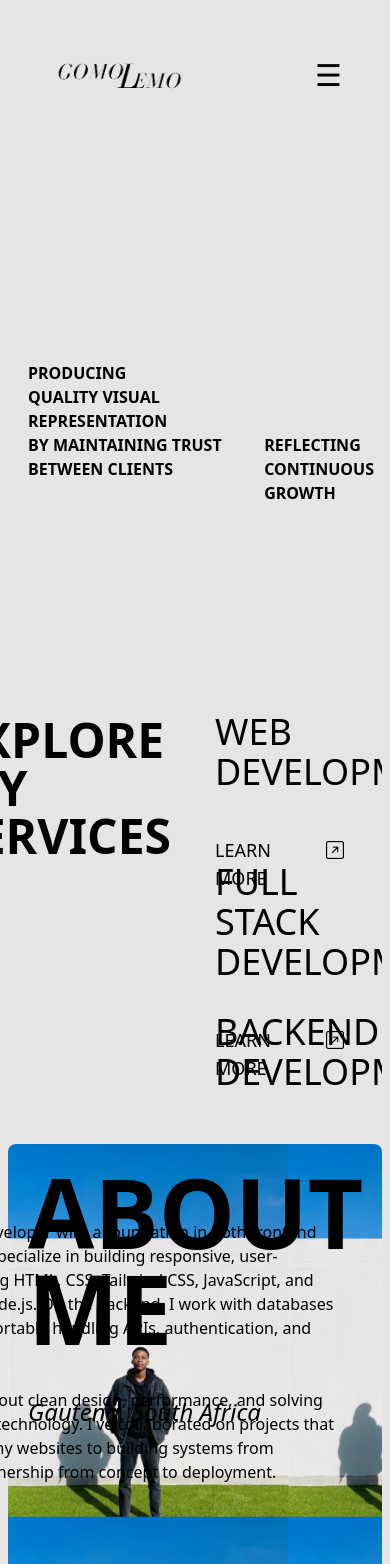
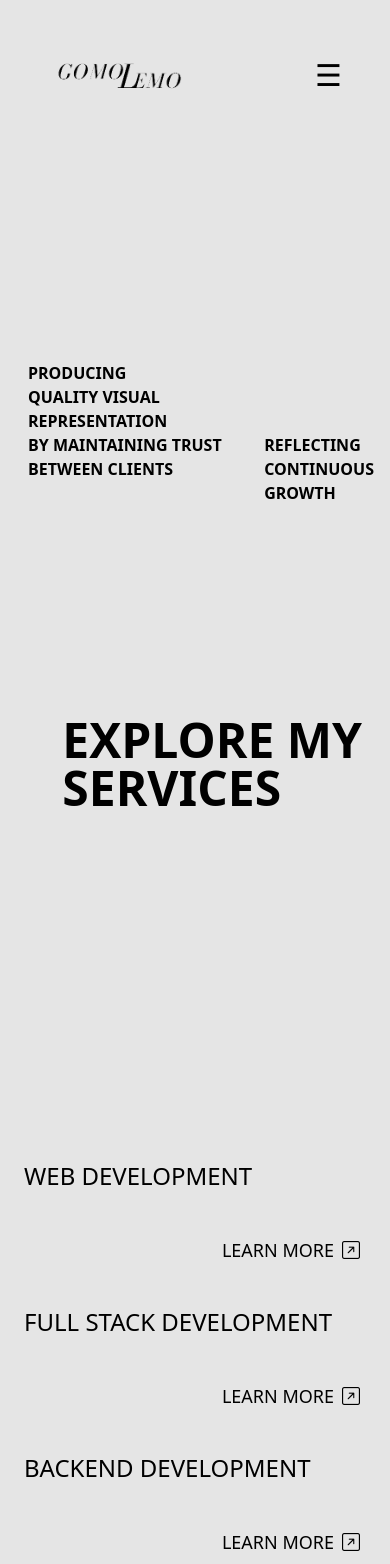
Before and after one commit to GomoAtDVT/gmotlhammePortfolio, a React (Vite) app in the folder portfolio2/: page / in a window 390 px wide. Shown: the top 1564 px of the page. Built offline with nearby package versions, Linux system fonts and the light colour scheme.

Commit message:
Refactor layout and styling across components for improved responsiveness and visual consistency

```diff
--- a/portfolio2/src/Portfolio.jsx
+++ b/portfolio2/src/Portfolio.jsx
@@ -202,25 +202,25 @@ function Portfolio() {
         </section>
       </header>
 
-      <main className=" dark:bg-transparent m-2 grid grid-cols-2 gap-2  ">
+      <main className=" dark:bg-transparent m-2 lg:grid lg:grid-cols-2 gap-2  ">
         {/* services section  */}
         <ServiceBanner />
 
-        <section className=" bg-transparent overflow-y-scroll styleScroll lg:grid-cols-1 h-110 flex flex-col gap-2.5 w-full">
-          <div className='bg-[url("/soft-performance.jpg")] text-4xl   dark:text-white   dark:bg-[url("/blend.jpg")] bg-cover bg-bottom dark:bg-bottom mr-1.5 h-35 p-4 rounded-lg'>
+        <section className=" bg-transparent overflow-y-scroll styleScroll lg:grid-cols-1 mt-2 lg:mt-0 h-110 flex flex-col gap-2.5 w-full">
+          <div className='bg-[url("/soft-performance.jpg")] text-2xl lg:text-4xl   dark:text-white   dark:bg-[url("/blend.jpg")] bg-cover bg-bottom dark:bg-bottom mr-1.5 h-35 p-4 rounded-lg'>
             <p className="animate-fadeIn3">WEB DEVELOPMENT</p>{" "}
             <p
-              className="text-lg flex justify-end mt-11 mr-4 gap-2 dark:text-white cursor-pointer"
+              className="text-lg flex justify-end mt-11 lg:mr-4 gap-2 dark:text-white cursor-pointer"
               onClick={openModel}
               id="1"
             >
               LEARN MORE <i className="bi bi-arrow-up-right-square "></i>
             </p>
           </div>
-          <div className='  text-4xl bg-[url("/soft-performance.jpg")]  dark:text-white dark:bg-[url("/blend.jpg")] bg-cover bg-bottom dark:bg-bottom mr-1.5 h-35 p-4 rounded-lg'>
+          <div className='  text-2xl lg:text-4xl bg-[url("/soft-performance.jpg")]  dark:text-white dark:bg-[url("/blend.jpg")] bg-cover bg-bottom dark:bg-bottom mr-1.5 h-35 p-4 rounded-lg'>
             <p className="animate-fadeIn3">FULL STACK DEVELOPMENT</p>{" "}
             <p
-              className="text-lg flex justify-end mt-11 mr-4 gap-2 dark:text-white cursor-pointer"
+              className="text-lg flex justify-end mt-11 lg:mr-4 gap-2 dark:text-white cursor-pointer"
               onClick={openModel}
               id="2"
             >
@@ -228,20 +228,20 @@ function Portfolio() {
             </p>
           </div>
 
-          <div className='text-4xl  bg-[url("/soft-performance.jpg")] dark:text-white dark:bg-[url("/blend.jpg")] bg-cover bg-bottom dark:bg-bottom mr-1.5 h-35 p-4 rounded-lg'>
+          <div className='text-2xl lg:text-4xl  bg-[url("/soft-performance.jpg")] dark:text-white dark:bg-[url("/blend.jpg")] bg-cover bg-bottom dark:bg-bottom mr-1.5 h-35 p-4 rounded-lg'>
             <p className="animate-fadeIn3">BACKEND DEVELOPMENT</p>
             <p
-              className="text-lg flex justify-end mt-11 mr-4 gap-2 dark:text-white cursor-pointer"
+              className="text-lg flex justify-end mt-11 lg:mr-4 gap-2 dark:text-white cursor-pointer"
               onClick={openModel}
               id="3"
             >
               LEARN MORE <i className="bi bi-arrow-up-right-square "></i>
             </p>
           </div>
-          <div className=' text-4xl bg-[url("/soft-performance.jpg")] duration-300 ease-in-out  dark:text-white dark:bg-[url("/blend.jpg")] bg-cover bg-bottom  dark:bg-bottom mr-1.5 h-35 p-4 rounded-lg'>
+          <div className='text-2xl lg:text-4xl bg-[url("/soft-performance.jpg")] duration-300 ease-in-out  dark:text-white dark:bg-[url("/blend.jpg")] bg-cover bg-bottom  dark:bg-bottom mr-1.5 h-max lg:h-35 p-4 rounded-lg'>
             FRONTEND DEVELOPMENT{" "}
             <p
-              className="text-lg flex justify-end mt-11 mr-4 gap-2 dark:text-white cursor-pointer"
+              className="text-lg flex justify-end mt-11 lg:mr-4 gap-2 dark:text-white cursor-pointer"
               onClick={openModel}
               id="4"
             >
@@ -259,7 +259,7 @@ function Portfolio() {
 
       <TechnologiesCarousel />
       </section>
-      <footer className=" h-max m-2 grid grid-cols-2 md:grid-cols-2 sm:grid-cols-1 col-span-2 gap-4 bg-transparent">
+      <footer className=" h-max m-2 lg:grid lg:grid-cols-2 md:grid-cols-2 sm:grid-cols-1 col-span-2 gap-4 bg-transparent">
         {/* <section className="bg-zinc-400 dark:bg-zinc-900 rounded-lg p-8 col-1 row-2 md:row-1">
           <h1 className="dark:text-white text-4xl mb-7">
             Ready to collaborate on converting your dream into reality
--- a/portfolio2/src/components/AboutMe.jsx
+++ b/portfolio2/src/components/AboutMe.jsx
@@ -6,14 +6,14 @@ function AboutMe() {
         <>
         <article
             id="about"
-            className="bg-[url('/Me.jpg')] lg:bg-[center_65%] bg-[length:75%] sm:bg-[center_60%] sm:bg-[length:100%]   rounded-lg h-150 col-span-full"
+            className="bg-[url('/Me.jpg')] lg:bg-[center_65%] lg:bg-[length:75%] bg-center my-2 lg:my-0 rounded-lg h-150 col-span-full"
           >
             <p className="animate-fadeIn4 text-8xl font-semibold p-5 ">
               ABOUT <br></br> ME
             </p>
             <p className="animate-fadeIn3 absolute lg:left-2 italic lg:top-410 sm:top-525 w-150 text-2xl p-5">Gauteng, South Africa</p>
 
-            <p className="animate-fadeIn3 absolute right-9 top-300 w-150 lg:text-2xl p-5 sm:hidden lg:block ">
+            <p className="animate-fadeIn3 absolute right-9 top-300 w-150 lg:text-2xl p-5 hidden lg:block ">
                I'm a passionate Full Stack Developer with a foundation in both
               frontend and backend technologies. I specialize in building
                responsive, user-focused web applications using HTML, CSS,
--- a/portfolio2/src/components/ProjectsBanner.jsx
+++ b/portfolio2/src/components/ProjectsBanner.jsx
@@ -11,7 +11,7 @@ function ProjectsBanner() {
             <p className="animate-fadeIn4 dark:text-white flex justify-end lg:text-xl font-normal place-items-center h-fit lg:mt-18 sm:mt-10 sm:text-sm">
               BELOW ARE A FEW OF MY PROJECTS <br></br> TO PROVE MY CAPABILITIES
             </p>
-            <p className="animate-fadeIn3 dark:text-white flex justify-center text-8xl  font-semibold place-items-center pb-9 h-fit">
+            <p className="animate-fadeIn3 dark:text-white flex justify-center text-2xl lg:text-8xl  font-semibold place-items-center pb-9 h-fit">
               PROJECTS
             </p>
           </section>
--- a/portfolio2/src/components/moreInfoModal.jsx
+++ b/portfolio2/src/components/moreInfoModal.jsx
@@ -6,12 +6,12 @@ const MoreInfoModal = ({ isOpen, onClose ,service}) => {
     return (
         <>
         <div id="modal-overlay" className='h-full w-full z-3 top-0 fixed backdrop-blur-xs' onClick={onClose}>
-            <div id="modal-content" className="animate-popOut h-150 w-150 z-10 fixed top-20 lg:left-110 sm:left-24 bg-[url('/white-waves.jpg')] dark:bg-[url('/dark-modal2.jpg')] bg-cover bg-left rounded-xl " onClick={(e) => e.stopPropagation()}>
-                <button id="modal-close" className='dark:text-white text-2xl p-5 cursor-pointer absolute right-0' onClick={onClose}>
+            <div id="modal-content" className="animate-popOut w-90 lg:h-150 lg:w-150 z-10 fixed top-120 lg:top-20 lg:left-110 left-4 bg-[url('/white-waves.jpg')] dark:bg-[url('/dark-modal2.jpg')] bg-cover bg-left rounded-xl " onClick={(e) => e.stopPropagation()}>
+                <button id="modal-close" className='dark:text-white lg:text-2xl p-5 cursor-pointer absolute right-0' onClick={onClose}>
                     &times;
                 </button>
-                <p className="dark:text-white text-7xl font-semibold italic p-9 pt-28  ">{service.name}</p>
-                <p className="dark:text-white text-2xl p-9  mt-4">{service.description}</p>
+                <p className="dark:text-white text-4xl lg:text-7xl font-semibold italic  p-9 lg:pt-28  ">{service.name}</p>
+                <p className="dark:text-white text-xl lg:text-2xl p-9  mt-4">{service.description}</p>
 
             </div>
 
--- a/portfolio2/src/components/technologiesCarousel.jsx
+++ b/portfolio2/src/components/technologiesCarousel.jsx
@@ -58,7 +58,7 @@ function TechnologiesCarousel() {
 
                 <h2 className="text-4xl font-bold text-gray-800 dark:text-white mb-4 flex flex-col items-center justify-center py-7 m-2 h-fit  bg-[url('/soft-performance.jpg')] dark:bg-[url('/dark3.jpg')] bg-cover bg-center rounded-lg">Technologies I Use</h2>
             <div id="technologies" className=" overflow-x-scroll hidescroll flex flex-col items-center justify-center py-7 m-2 h-fit  bg-[url('/soft-performance.jpg')] dark:bg-[url('/dark3.jpg')] bg-cover bg-center rounded-lg">
-                <div className="animate-fullViewCarousel sm:hidden md:hidden flex lg:flex ml-25 ">
+                <div className="animate-fullViewCarousel hidden md:hidden  lg:flex ml-25 ">
                     {technologies.map((tech, index) => (
                         <div
                             key={index}
@@ -69,8 +69,8 @@ function TechnologiesCarousel() {
                         </div>
                     ))}
                 </div>
-                <div className="sm:flex flex md:flex-row sm:ml-250 lg:hidden">
-                    {/* {technologies.map((tech, index) => (
+                <div className=" flex md:flex-row ml-350 lg:hidden">
+                    {technologies.map((tech, index) => (
                         <div
                             key={index}
                             className={` w-32 h-32 flex flex-col items-center justify-center bg-zinc-400 dark:bg-zinc-800 m-4 rounded-lg opacity-90 shadow-lg `}
@@ -78,7 +78,7 @@ function TechnologiesCarousel() {
                             <img src={tech.icon} alt={tech.name} className="w-16 h-16" />
                             <p className="mt-2 text-center text-gray-800 dark:text-white">{tech.name}</p>
                         </div>
-                    ))} */}
+                    ))}
                 </div>
             </div>
         </>
```
Also changed, not shown: portfolio2/src/components/ContactMe.jsx (+7 -7 lines), portfolio2/src/components/Projects.jsx (+10 -10 lines).
